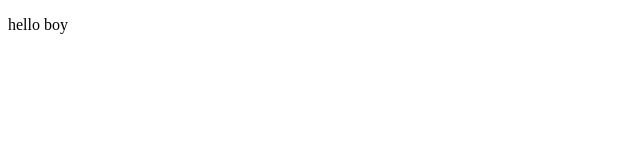
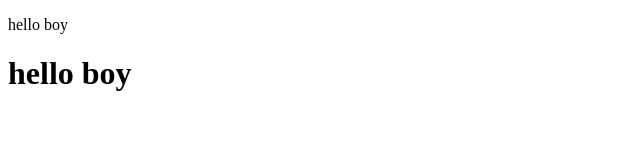
Before and after one commit to MuhammadHamza096/chkingGit, a plain HTML site: page index.html in a window 1280 px wide. Shown: the whole page, without its empty margins (0-640 px from the left). Drawn offline with Linux system fonts and the light colour scheme.

Commit message:
heading added

```diff
--- a/index.html
+++ b/index.html
@@ -8,5 +8,6 @@
 </head>
 <body>
     <p>hello boy</p>
+    <h1>hello boy</h1>
 </body>
 </html>
```
